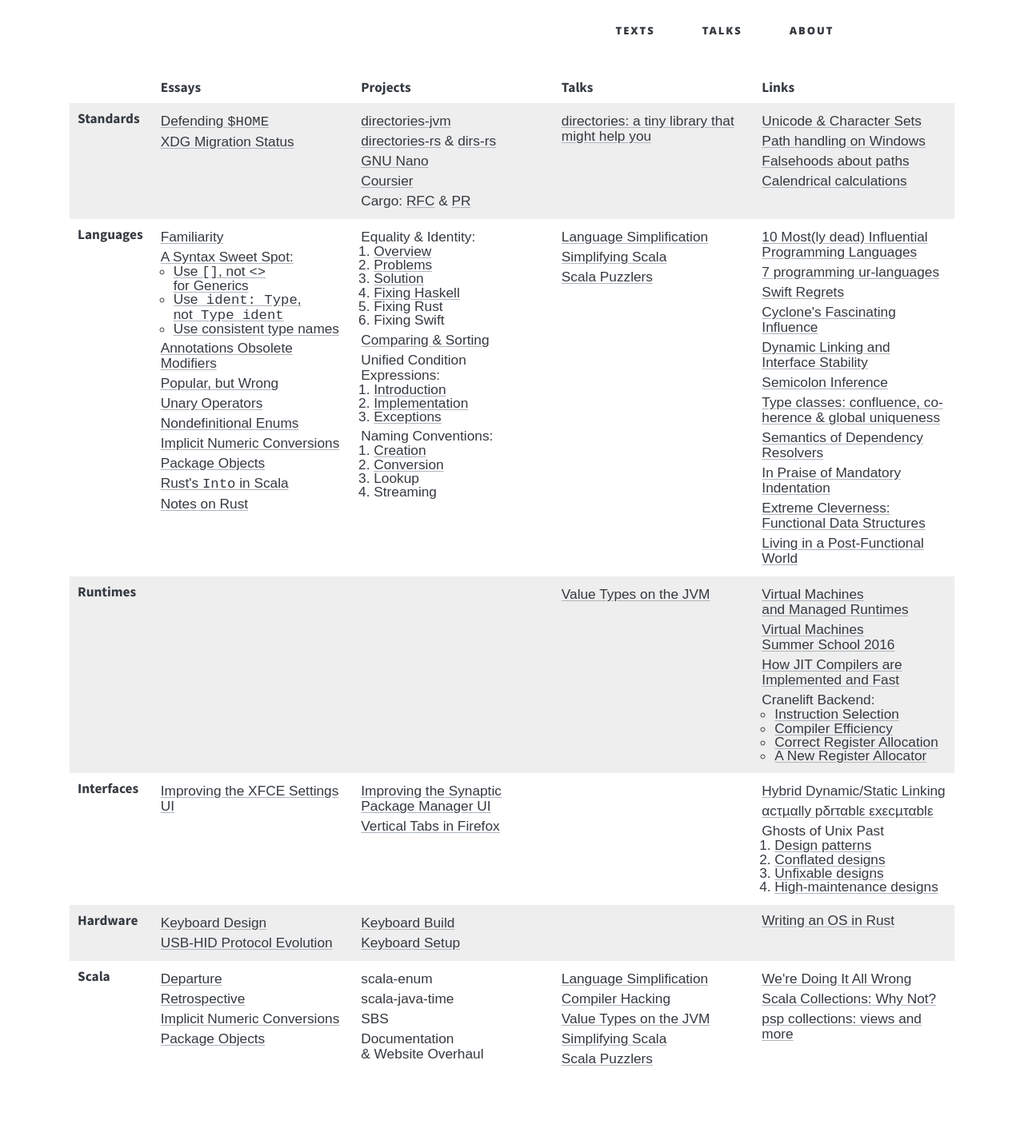
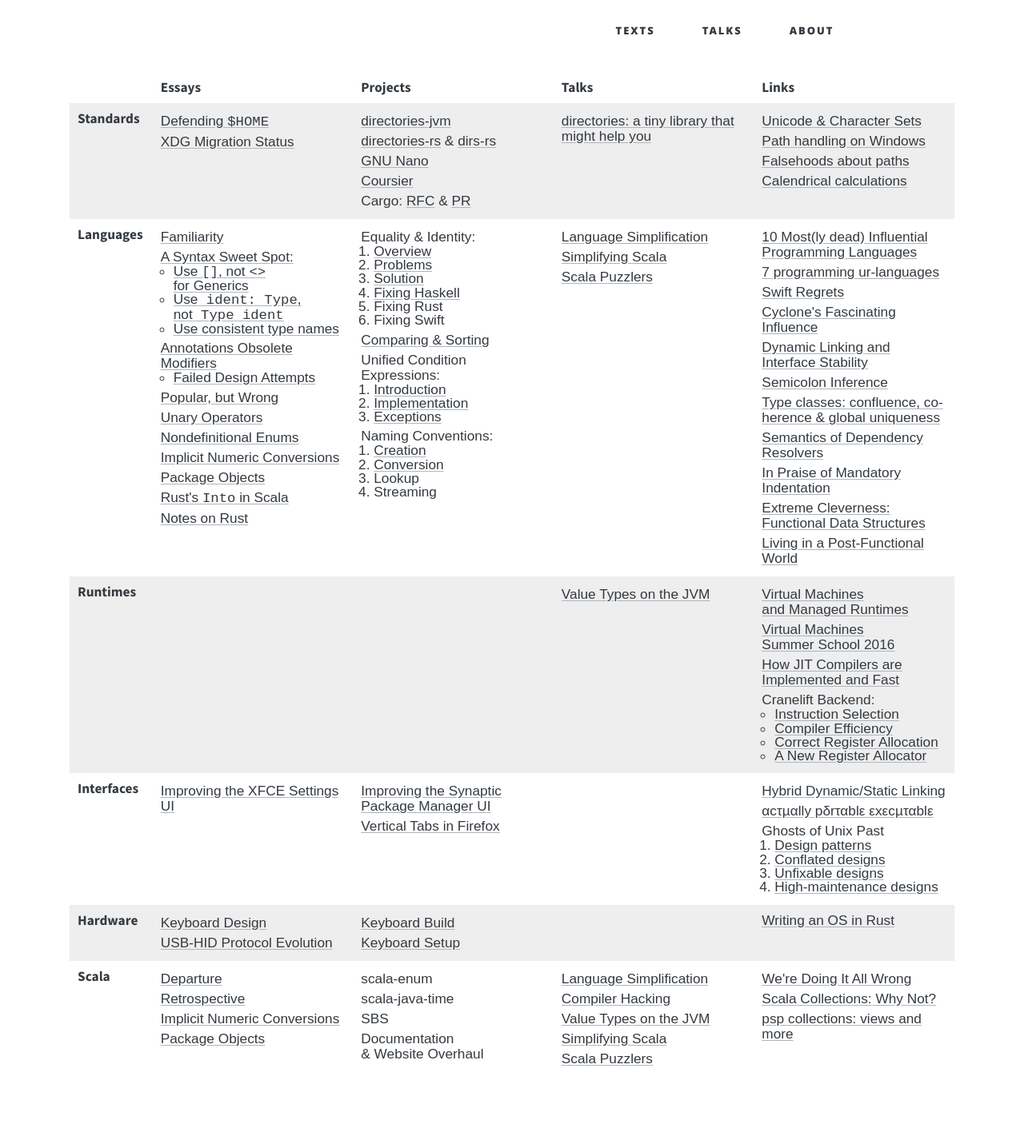
Before and after one commit to soc/soc.me, a Jekyll site: the page built from index.md, in a window 1280 px wide. Shown: the whole page at 80% size. Built offline with Jekyll 4.4.1, drawn with Linux system fonts in a browser that asks for light colours; some web fonts are replaced.

Commit message:
add annotations-obsolete-modifiers-attempts to index

```diff
--- a/index.md
+++ b/index.md
@@ -44,7 +44,12 @@
           <li><a href="languages/against-mixed-cased-type-names">Use consistent type names</a></li>
         </ul>
       </div>
-      <div><a href="languages/annotations-obsolete-modifiers">Annotations Obsolete Modifiers</a></div>
+      <div>
+        <a href="languages/annotations-obsolete-modifiers">Annotations Obsolete Modifiers</a>
+        <ul>
+          <li><a href="languages/annotations-obsolete-modifiers-attempts">Failed Design Attempts</a></li>
+        </ul>
+      </div>
       <div><a href="languages/popular-but-wrong">Popular, but Wrong</a></div>
       <div><a href="languages/unary-operators">Unary Operators</a></div>
       <div><a href="languages/nondefinitional-enums">Nondefinitional Enums</a></div>
```
Also changed, not shown: _languages/annotations-obsolete-modifiers-attempts.md (+4 -5 lines).
